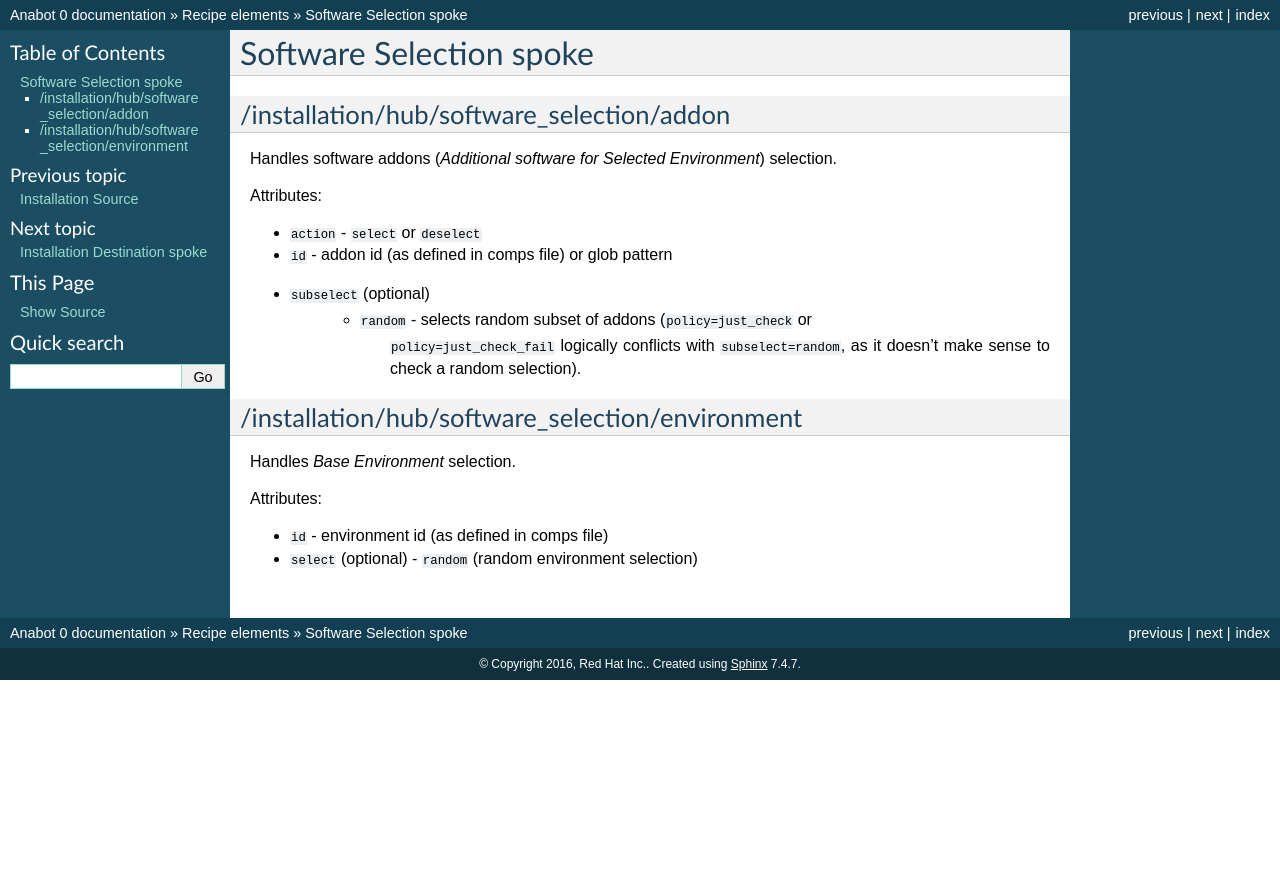
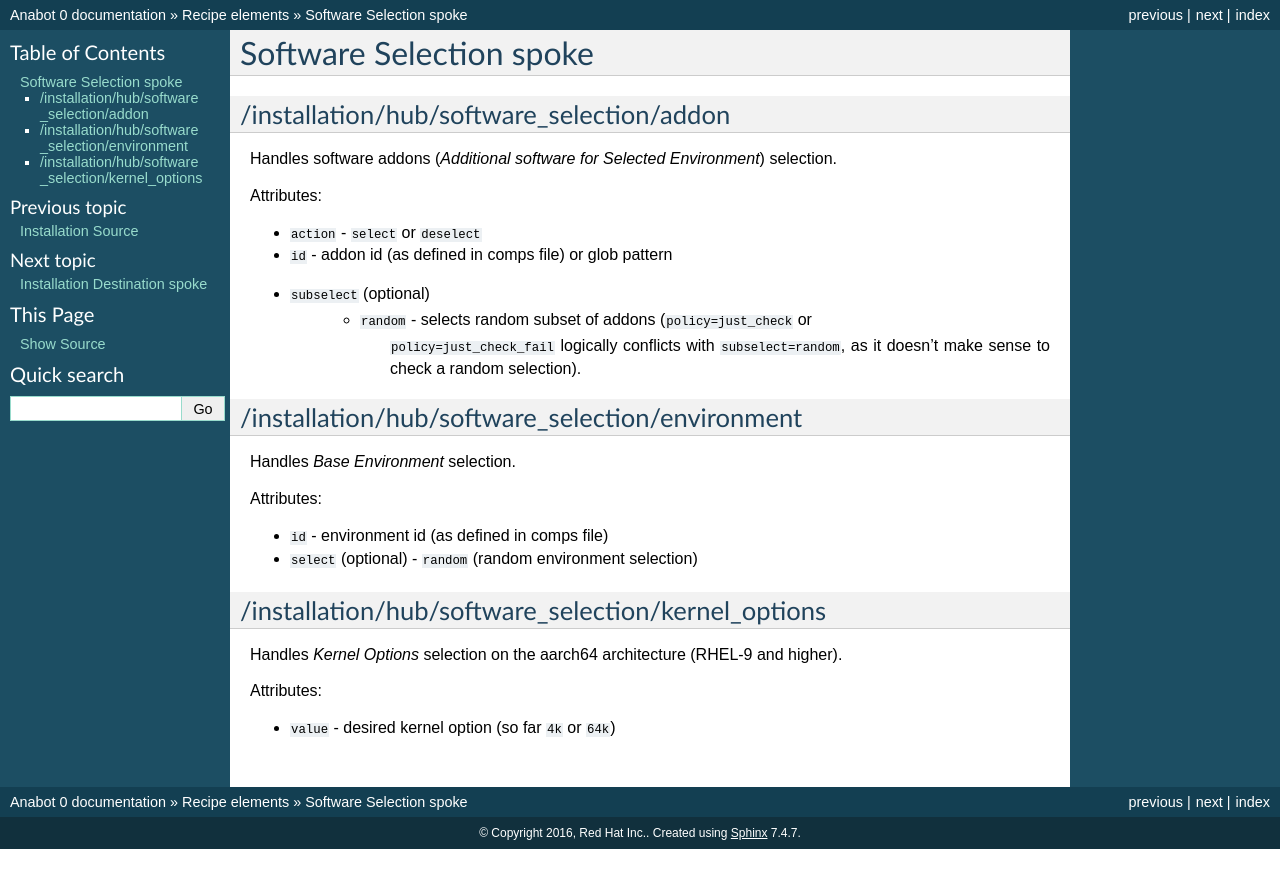
Before and after one commit to rhinstaller/anabot, a Sphinx documentation site: the page built from doc/recipe_elements/software_selection.rst, in a window 1280 px wide. Shown: the top 888 px of the page. Built offline with Sphinx 7.4.7, drawn with Linux system fonts in a browser that asks for light colours.

Commit message:
Add documentation for the new anabot's functionality in software selection

```diff
--- a/doc/recipe_elements/software_selection.rst
+++ b/doc/recipe_elements/software_selection.rst
@@ -23,3 +23,11 @@ Attributes:
 
 * ``id`` - environment id (as defined in comps file)
 * ``select`` (optional) - ``random`` (random environment selection)
+
+/installation/hub/software_selection/kernel_options
+===================================================
+Handles *Kernel Options* selection on the aarch64 architecture (RHEL-9 and higher).
+
+Attributes:
+
+* ``value`` - desired kernel option (so far ``4k`` or ``64k``)
```
